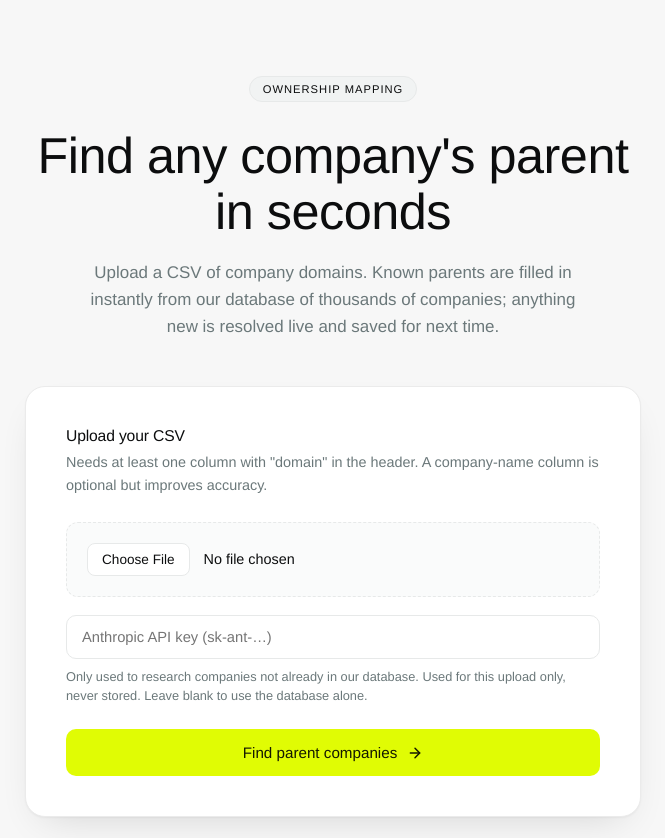
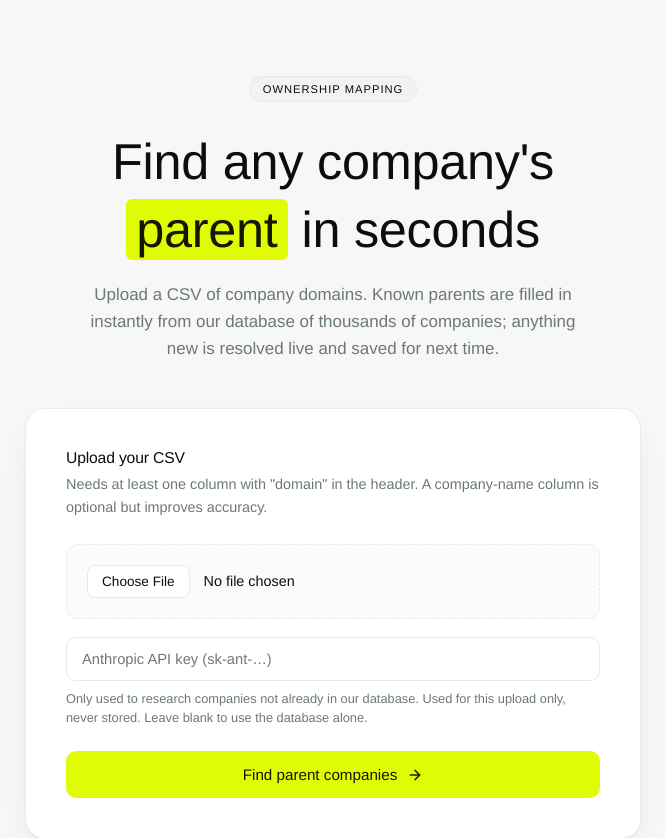
Before and after one commit to janbrochwicz/parent-finder, a Flask app: page / in a window 1280 px wide. Shown: the part 67-905 px from the top of the page, without its empty margins (307-972 px from the left). Run offline with Flask 3, Linux system fonts and the light colour scheme; some web fonts are replaced.

Commit message:
Restore lime highlight without overlap: box-decoration-break + roomier line-height
Co-Authored-By: Claude Opus 4.8 <noreply@anthropic.com>

```diff
--- a/webapp/templates/index.html
+++ b/webapp/templates/index.html
@@ -79,16 +79,17 @@
     h1 {
       font-size: clamp(2.2rem, 5vw, 3.15rem);
       font-weight: 500;
-      letter-spacing: -0.01em;
-      line-height: 1.12;
+      letter-spacing: -0.005em;
+      line-height: 1.34;
       margin: 26px 0 18px;
     }
     h1 .hl-lime {
       background: var(--lime);
       color: var(--lime-ink);
-      padding: 0 0.14em;
-      border-radius: 4px;
-      font-weight: 400;
+      padding: 0.04em 0.2em;
+      border-radius: 6px;
+      box-decoration-break: clone;
+      -webkit-box-decoration-break: clone;
     }
 
     p.subhead {
@@ -187,7 +188,7 @@
 
   <main>
     <span class="eyebrow">Ownership mapping</span>
-    <h1>Find any company's parent in seconds</h1>
+    <h1>Find any company's <span class="hl-lime">parent</span> in seconds</h1>
     <p class="subhead">
       Upload a CSV of company domains. Known parents are filled in instantly from
       our database of thousands of companies; anything new is resolved live and
```
